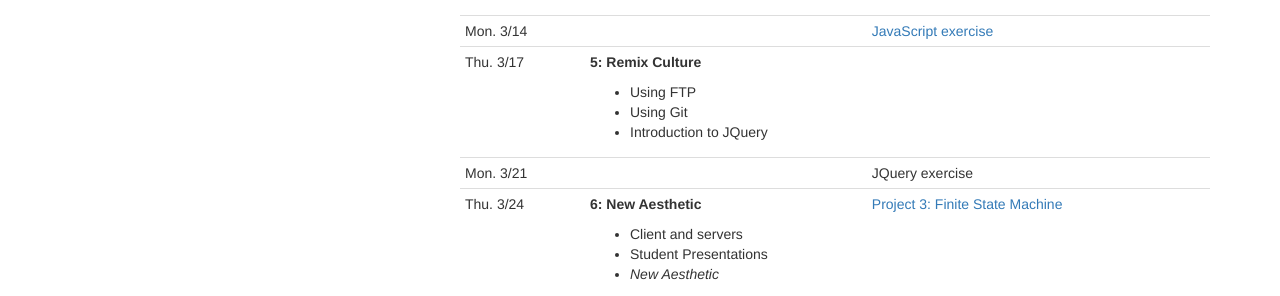
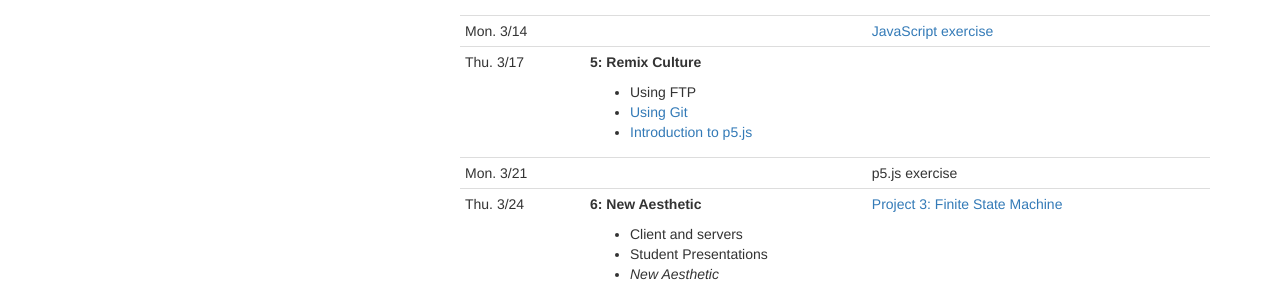
Before and after one commit to michelav/fa7-frameworks, a Jekyll site: the page built from schedule.html, in a window 1280 px wide. Shown: the part 685-981 px from the top of the page. Built offline with Jekyll 4.4.1, drawn with Linux system fonts in a browser that asks for light colours.

Commit message:
Add changes to week 5 in schedule.html

```diff
--- a/schedule.html
+++ b/schedule.html
@@ -106,17 +106,17 @@ permalink: /schedule/
     <p><strong>5: Remix Culture</strong></p>
     <ul>
       <li>Using FTP</li>
-      <li>Using Git</li>
-      <li>Introduction to JQuery</li>
+      <li><a href="https://guides.github.com/activities/hello-world/">Using Git</a></li>
+      <li><a href="https://github.com/Web-Projects-Course/p5js-in-class-exercise">Introduction to p5.js</a></li>
     </ul>
   </td>
-  <td class="due-cell"/td>
+  <td class="due-cell"></td>
 </tr>
 
 <tr>
   <td class="date-cell"><date datetime="3-21-2016">Mon. 3/21</date></td>
   <td class="agenda-cell"></td>
-  <td class="due-cell">JQuery exercise</td>
+  <td class="due-cell">p5.js exercise</td>
 </tr>
 
 <tr>
```
